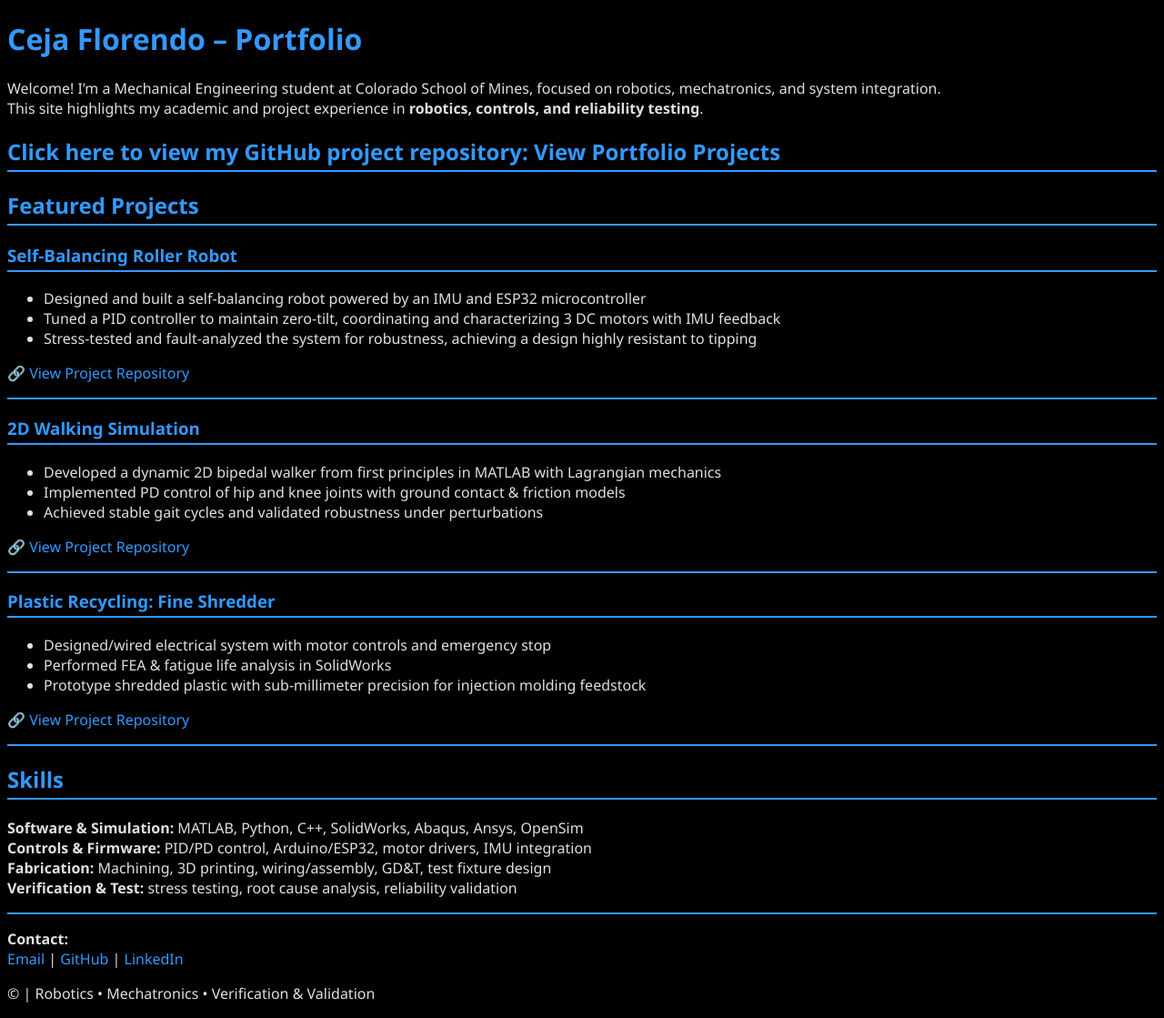
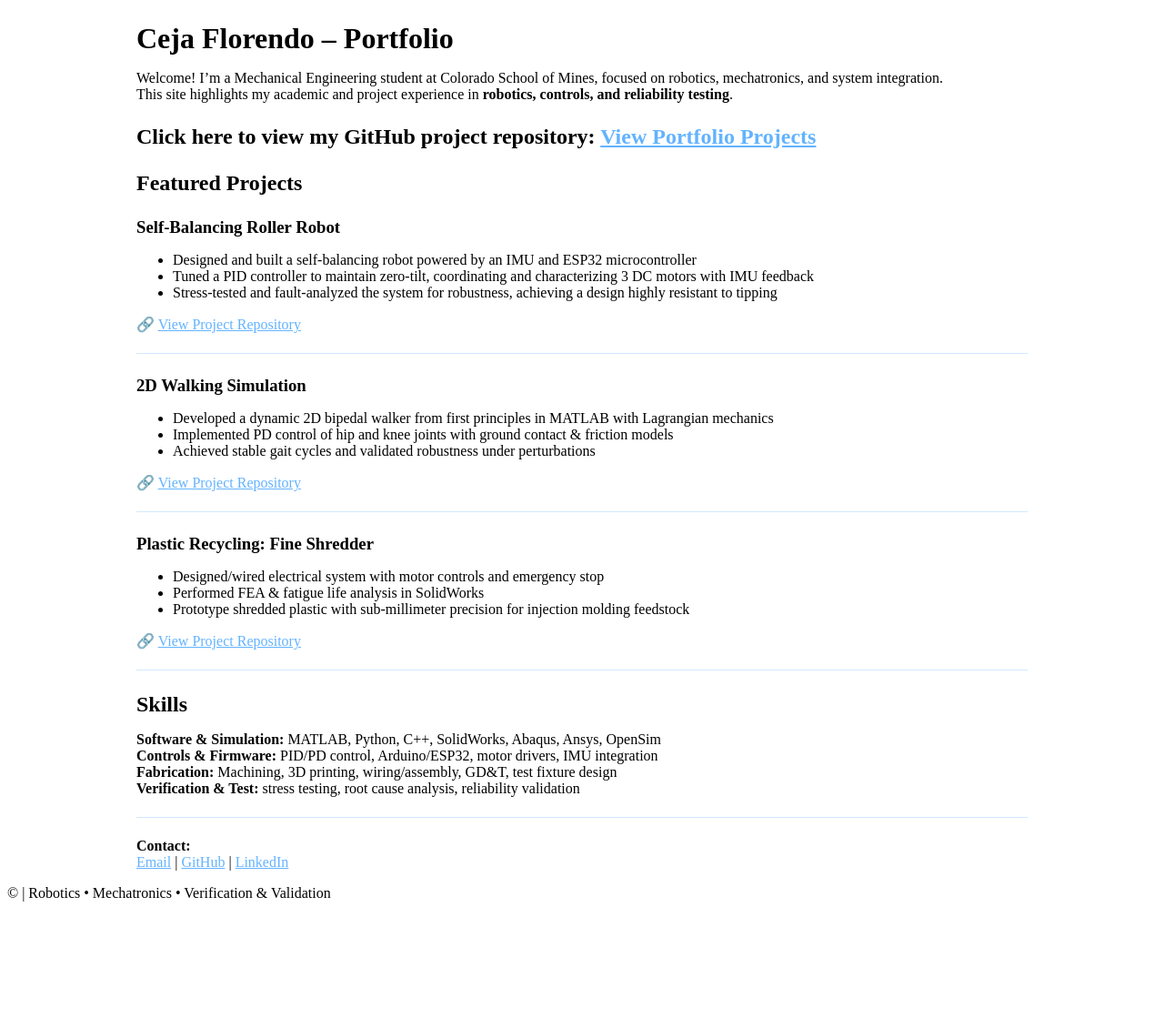
Before and after one commit to CejaFlorendo/ceja-florendo.github.io, a Jekyll site: the page built from index.md, in a window 1280 px wide. Shown: the whole page at 91% size. Built offline with Jekyll 4.4.1, drawn with Linux system fonts in a browser that asks for light colours; our own code applies the rules of GitHub Pages for plain Markdown files; after the commit the page ends 1007 px from its top, so only the background shows below that.

Commit message:
Update custom.css

```diff
--- a/assets/css/custom.css
+++ b/assets/css/custom.css
@@ -1,33 +1,40 @@
-/* Background & base text */
-body {
-  background-color: #000000; /* black background */
-  color: #e0e0e0; /* light gray text */
-  font-family: "Segoe UI", Arial, sans-serif;
+/* Layout */
+main, .container, .inner { max-width: 980px; margin: 0 auto; }
+
+/* Section headings */
+h1,h2,h3 { margin-top: 24px; margin-bottom: 10px; }
+
+/* Thin dividers instead of thick lines */
+hr { border: 0; border-top: 1px solid #1e90ff33; margin: 22px 0; }
+
+/* Project “cards” */
+.project {
+  background: #0f0f10;
+  border: 1px solid #1e90ff33;   /* faint blue outline */
+  border-radius: 10px;
+  padding: 16px 18px;
+  margin: 18px 0;
+  box-shadow: 0 0 0px rgba(30,144,255,0), 0 0 0px rgba(30,144,255,0);
+  transition: box-shadow .2s ease, border-color .2s ease, transform .2s ease;
+}
+.project:hover {
+  border-color: #1e90ff66;
+  box-shadow: 0 6px 18px rgba(30,144,255,.12);
+  transform: translateY(-1px);
 }
 
-/* Headings */
-h1, h2, h3, h4, h5, h6 {
-  color: #3399ff; /* bright blue */
-}
+/* Bullets spacing */
+.project ul { margin: 8px 0 0 18px; }
+.project li { margin: 6px 0; }
+
+/* Buttons */
+a.btn { background:#1e90ff; color:#000; padding:8px 12px; border-radius:6px; display:inline-block; margin-top:10px; }
+a.btn:hover { background:#63b3ff; color:#000; }
 
 /* Links */
-a {
-  color: #3399ff;
-  text-decoration: none;
-}
+a { color:#63b3ff; }
+a:hover { color:#9cd0ff; }
 
-a:hover {
-  color: #66ccff; /* lighter blue on hover */
-  text-decoration: underline;
-}
-
-/* Section dividers */
-hr {
-  border: 1px solid #3399ff;
-}
-
-/* Project titles */
-h2, h3 {
-  border-bottom: 2px solid #3399ff;
-  padding-bottom: 4px;
-}
+/* Page title spacing */
+.page-title { margin: 8px 0 12px; }
+.subtitle { color:#9aa4ad; font-size:0.95rem; margin-bottom:18px; }
```
